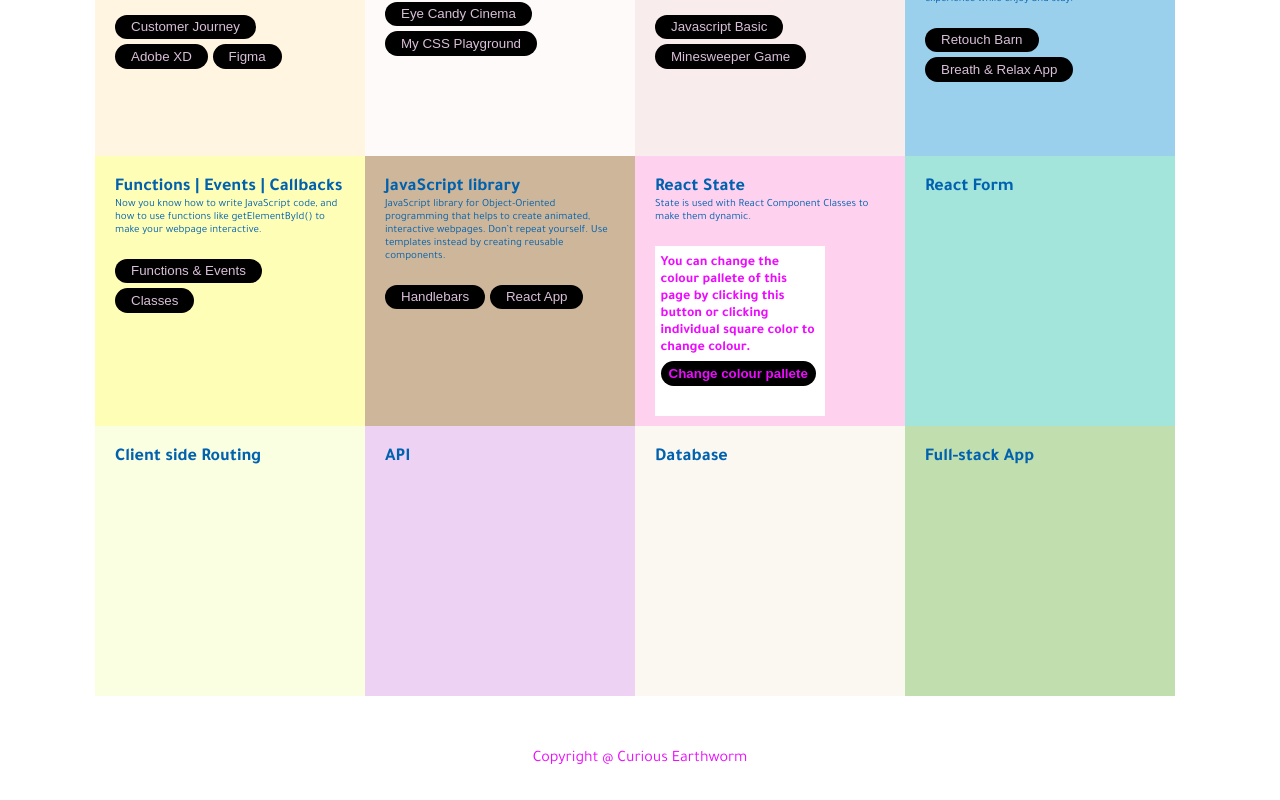
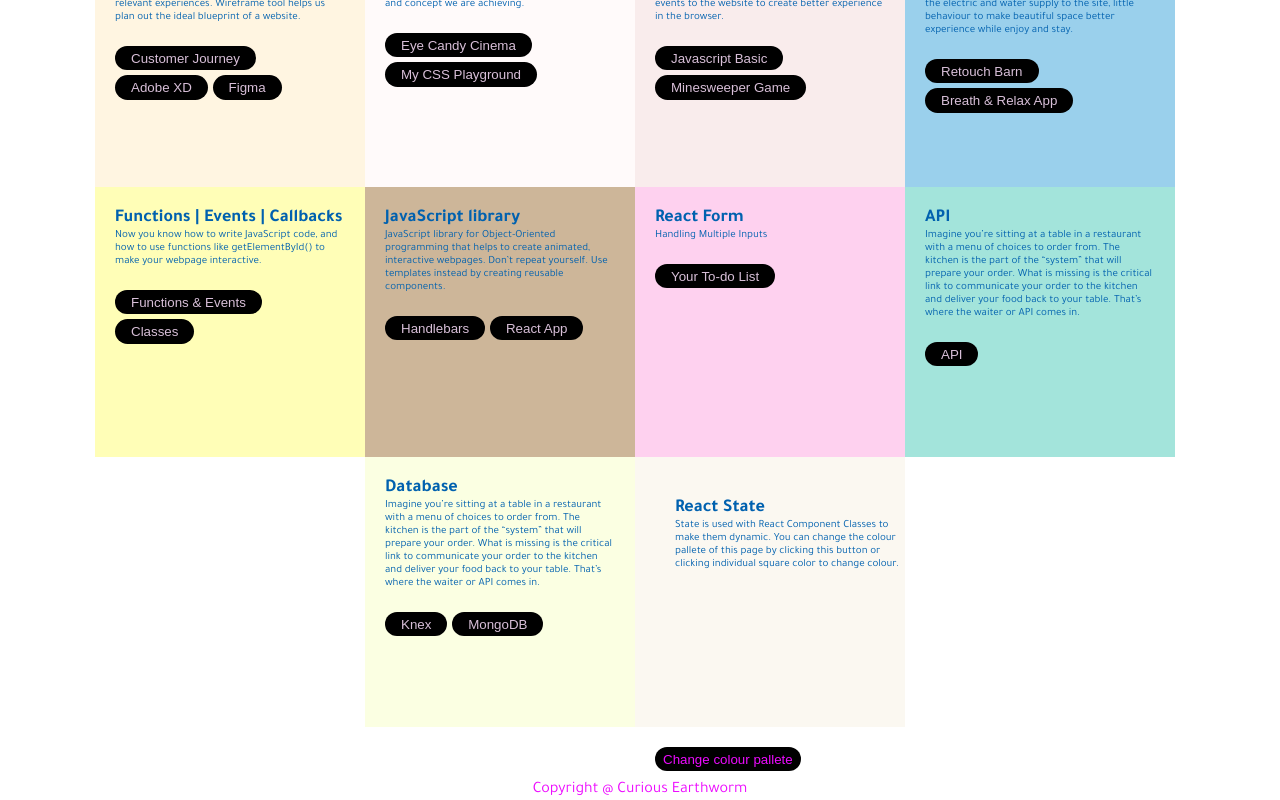
Before and after one commit to YingCG/dev-journal, a React (Create React App) app: page /projects in a window 1280 px wide. Shown: the part 384-1184 px from the top of the page. Before the commit the page ends 1153 px from the top, so only its background shows below. Built offline with nearby package versions, Linux system fonts and the light colour scheme; a web font is replaced by a local one.

Commit message:
try to pass with information on indivual square

```diff
--- a/src/components/SquareList.jsx
+++ b/src/components/SquareList.jsx
@@ -1,18 +1,16 @@
 import React, { useState } from 'react'
-import RollDice from './RollDice';
-import TodoList from './TodoList';
 import Square from './Square';
 import projects from '../data/projectroadmap';
 
-function SquareList () {
-  const pallete = ['#E4EFE7','#FFE194','#D6E5FA', '#D4E2D4','#D9D7F1','#F3F1F5', '#7EB5A6', '#CEE5D0','#EDF6E5', '#F0D9FF','#F4F9F9','#D3DEDC', '#E4D8DC', '#FEFBF3','#93B5C6', '#F7F2E7', '#C9CCD5', '#FFFDDE', '#F0ECE3','#CDF2CA', '#FFEFEF','#FCF9EA','#BADFDB', '#F8A978','#FFC5A1','#F3F8FF', '#DEECFF', '#C6CFFF', '#E8D3FF','#B8DFD8'];
-  const morningPallete = [ '#FFF5E1','#FFFAFA', '#F9ECEC','#9AD0EC','#FFFEB7','#CDB699','#FED1EF','#A3E4DB','#FBFFE2','#EDD2F3','#FBF8F1', '#C1DEAE']
-  const afternoonPallete = ['#88E0EF','#FFADAD','#FFE162','#EFEFEF','#FFB085','#F2FFE9','#CDF2CA','#FFFDE8','#E6DDC6','#FDFFBC','#F5C6AA']
-  const eveningPallete = ['#A3DDCB', '#FFE3DE', '#66BFBF','#DBE6FD','#77ACF1','#E1F5F2','#B4AEE8','#F3F1F5','#F0D9FF','#BEAEE2','#D3D5FD']
+function SquareList() {
+  const pallete = ['#E4EFE7', '#FFE194', '#D6E5FA', '#D4E2D4', '#D9D7F1', '#F3F1F5', '#7EB5A6', '#CEE5D0', '#EDF6E5', '#F0D9FF', '#F4F9F9', '#D3DEDC', '#E4D8DC', '#FEFBF3', '#93B5C6', '#F7F2E7', '#C9CCD5', '#FFFDDE', '#F0ECE3', '#CDF2CA', '#FFEFEF', '#FCF9EA', '#BADFDB', '#F8A978', '#FFC5A1', '#F3F8FF', '#DEECFF', '#C6CFFF', '#E8D3FF', '#B8DFD8'];
+  const morningPallete = ['#FFF5E1', '#FFFAFA', '#F9ECEC', '#9AD0EC', '#FFFEB7', '#CDB699', '#FED1EF', '#A3E4DB', '#FBFFE2', '#EDD2F3', '#FBF8F1', '#C1DEAE']
+  const afternoonPallete = ['#88E0EF', '#FFADAD', '#FFE162', '#E7E9EB', '#FFB085', '#F2FFE9', '#CDF2CA', '#FFFDE8', '#E6DDC6', '#FDFFBC', '#F5C6AA']
+  const eveningPallete = ['#A3DDCB', '#FFE3DE', '#66BFBF', '#DBE6FD', '#77ACF1', '#E1F5F2', '#B4AEE8', '#F3F1F5', '#F0D9FF', '#BEAEE2', '#D3D5FD']
 
   const [colors, setColors] = useState(getColorFromPalette())
 
-    function getColorFromPalette () {
+  function getColorFromPalette() {
 
     const date = new Date();
     const currentTime = date.getHours()
@@ -22,10 +20,10 @@ function SquareList () {
   }
 
 
-    function changeColourPallete(){
+  function changeColourPallete() {
     const newColors = [];
 
-      for (let i = 0; i < 12; i++){
+    for (let i = 0; i < 12; i++) {
       const newColor = pallete[Math.floor(Math.random() * pallete.length)];
       newColors.push(newColor)
     }
@@ -33,48 +31,27 @@ function SquareList () {
     setColors(newColors)
   }
 
-    function changeOneColour(newColor, i){
+  function changeOneColour(newColor, i) {
     colors[i] = newColor
     setColors([...colors])
   }
 
+
+
   return (
     <>
+      <button className='pallete-btn' onClick={changeColourPallete}><a>Change colour pallete</a></button>
+
       <div className='square-list'>
 
         {
-          projects.map((info, index) => <Square key={index} colors={colors} index={index} info={info} updateColor={changeOneColour}/>)
+          projects.map((info, index) => <Square key={index} colors={colors} index={index} info={info} updateColor={changeOneColour} />)
         }
 
-
-        <div className='square' style={{backgroundColor: colors[6]}} >
-          React State
-          <p>State is used with React Component Classes to make them dynamic.</p><br/>
-          <div className='pallete'>
-          <h6>You can  change the colour pallete of this page by clicking this button or clicking individual square color to change colour. </h6>
+        <div className='square' style={{ backgroundColor: colors[10] }} onClick={changeOneColour}>
+          <Square key={7} colors={colors}
+            info={{ title: "React State ", links: [], description: "State is used with React Component Classes to make them dynamic. You can  change the colour pallete of this page by clicking this button or clicking individual square color to change colour." }} updateColor={changeOneColour} />
           <button className='pallete-btn' onClick={changeColourPallete}><a>Change colour pallete</a></button>
-          </div>
-          {/* <RollDice/><br/> */}
-        </div>
-
-        <div className='square' style={{backgroundColor: colors[7]}}>
-        React Form<br/>
-        </div>
-
-        <div className='square' style={{backgroundColor: colors[8]}}>
-        Client side Routing <br/>
-        </div>
-
-        <div className='square' style={{backgroundColor: colors[9]}}>
-        API
-        </div>
-
-        <div className='square' style={{backgroundColor: colors[10]}}>
-        Database
-        </div>
-
-        <div className='square' style={{backgroundColor: colors[11]}}>
-        Full-stack App
         </div>
 
 
--- a/src/data/projectroadmap.js
+++ b/src/data/projectroadmap.js
@@ -83,6 +83,37 @@ const projects = [
           title: "React App",
           url: "http://photoimagecbd.herokuapp.com"
         }]
+      },{
+        id: 'square7',
+        title: "React Form",
+        description: "Handling Multiple Inputs ",
+        links: [{
+          title: "Your To-do List",
+          url: "/projects/todolist",
+          route: true
+        } ]
+      },{
+        id: 'square8',
+        title: "API",
+        description: "Imagine you’re sitting at a table in a restaurant with a menu of choices to order from. The kitchen is the part of the “system” that will prepare your order. What is missing is the critical link to communicate your order to the kitchen and deliver your food back to your table. That’s where the waiter or API comes in. ",
+        links: [{
+          title: "API",
+           url: "/projects/api",
+          route: true
+        } ]
+      },{
+        id: 'square9',
+        title: "Database",
+        description: "Imagine you’re sitting at a table in a restaurant with a menu of choices to order from. The kitchen is the part of the “system” that will prepare your order. What is missing is the critical link to communicate your order to the kitchen and deliver your food back to your table. That’s where the waiter or API comes in. ",
+        links: [{
+          title: "Knex",
+           url: "/projects/knex",
+          route: true
+        },{
+          title: "MongoDB",
+          url: "/projects/mongodb",
+         route: true
+        } ]
       }
 ]
 
```
Lines whose indentation alone changed are shown as unchanged.
